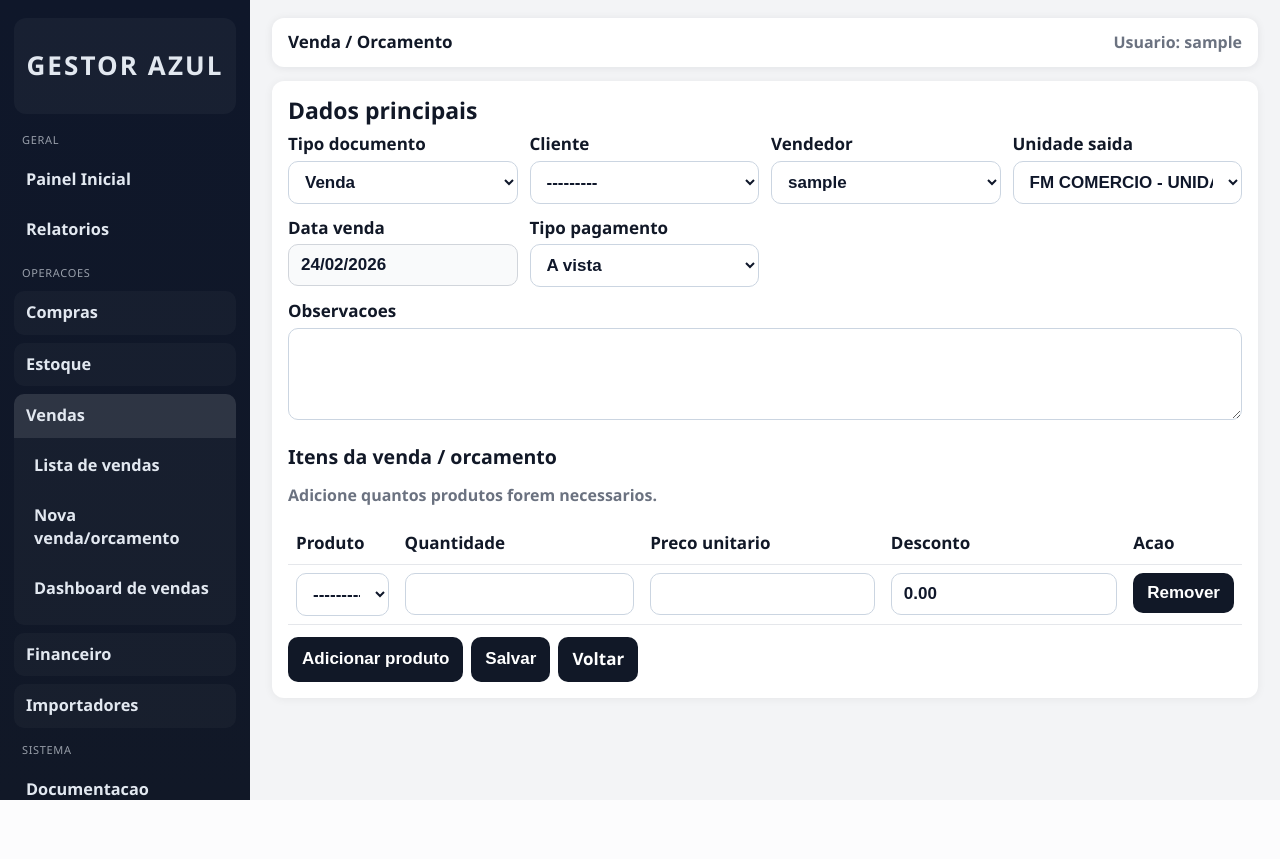
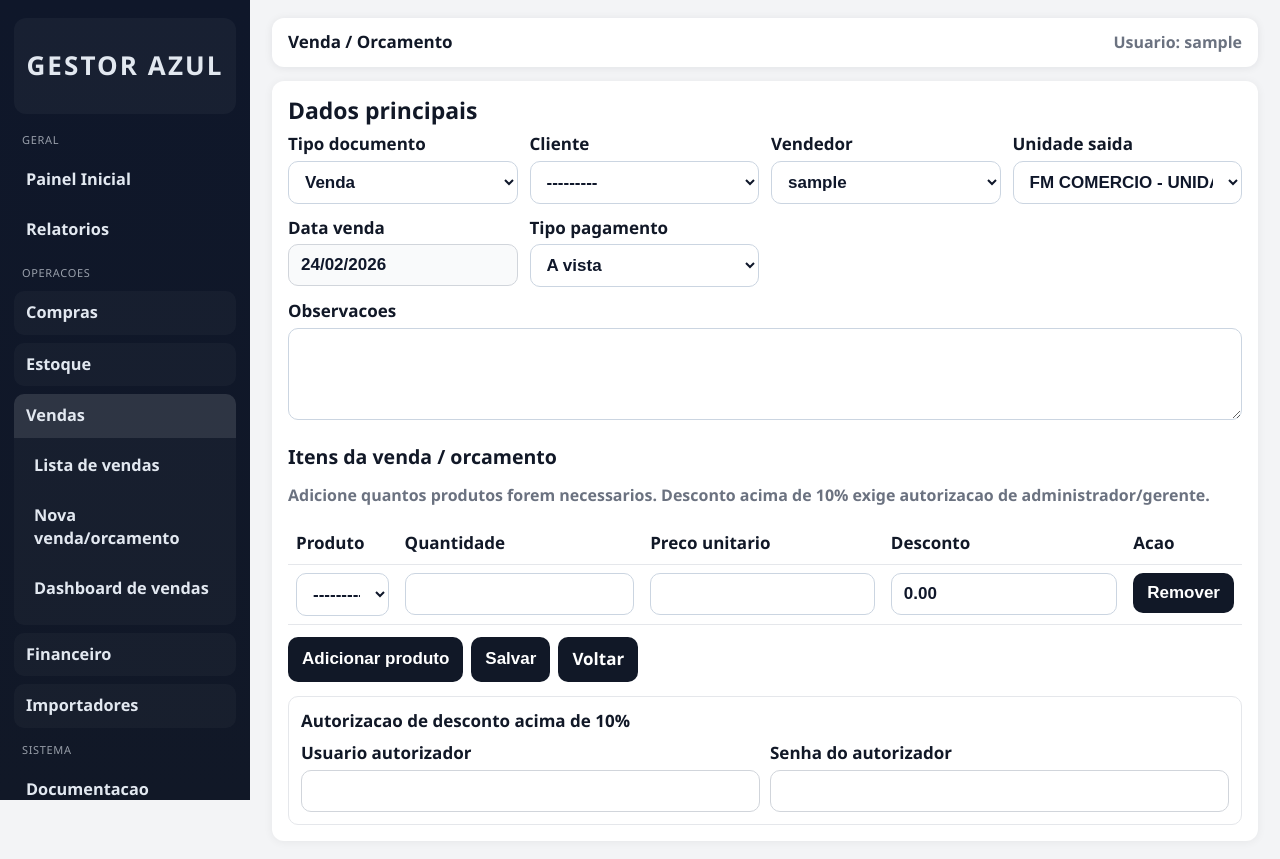
Before and after one commit to AndrePontes08/SISTEMA-MUNDO-LED, a Django app: page /vendas/nova/ in a window 1280 px wide. Before the commit the page ends 800 px from the top, so only its background shows below. Run offline with Django 5.2, Linux system fonts and the light colour scheme; the visitor is signed in with stand-in values (Sample User, id 1); data comes from the database, SQL or seed files in the repository; data that the repository does not hold is empty.

Commit message:
feat: reforcar controle admin em precos, descontos e alertas

```diff
--- a/core/templates/base.html
+++ b/core/templates/base.html
@@ -300,6 +300,31 @@
         {% endif %}
       {% endwith %}
     </div>
+
+    {% if alertas_operacionais %}
+    <div class="card" style="margin-top:12px;">
+      <h2>ALERTAS OPERACIONAIS (ADMIN)</h2>
+      <p class="muted">Movimentos fora do padrão e descontos acima do limite de 10%.</p>
+      <table style="width:100%;border-collapse:collapse;margin-top:10px;">
+        <thead>
+          <tr>
+            <th style="text-align:left;padding:8px;border-bottom:1px solid #e5e7eb;">Data</th>
+            <th style="text-align:left;padding:8px;border-bottom:1px solid #e5e7eb;">Tipo</th>
+            <th style="text-align:left;padding:8px;border-bottom:1px solid #e5e7eb;">Detalhe</th>
+          </tr>
+        </thead>
+        <tbody>
+          {% for alerta in alertas_operacionais %}
+            <tr>
+              <td style="padding:8px;border-bottom:1px solid #e5e7eb;">{{ alerta.data|date:"d/m/Y" }}</td>
+              <td style="padding:8px;border-bottom:1px solid #e5e7eb;"><strong>{{ alerta.tipo }}</strong></td>
+              <td style="padding:8px;border-bottom:1px solid #e5e7eb;">{{ alerta.detalhe }}</td>
+            </tr>
+          {% endfor %}
+        </tbody>
+      </table>
+    </div>
+    {% endif %}
     {% endblock %}
   </main>
 </div>
--- a/vendas/templates/vendas/venda_form.html
+++ b/vendas/templates/vendas/venda_form.html
@@ -60,7 +60,7 @@
     {% endif %}
 
     <h3 style="margin-top:18px;">Itens da venda / orcamento</h3>
-    <p class="muted">Adicione quantos produtos forem necessarios.</p>
+    <p class="muted">Adicione quantos produtos forem necessarios. Desconto acima de 10% exige autorizacao de administrador/gerente.</p>
     {{ itens_formset.management_form }}
     <table style="width:100%;border-collapse:collapse;" id="itens-table">
       <thead>
@@ -107,6 +107,20 @@
       <button class="btn" type="button" id="add-item-btn">Adicionar produto</button>
       <button class="btn" type="submit">Salvar</button>
       <a class="btn" href="{% url 'vendas:venda_list' %}">Voltar</a>
+    </div>
+
+    <div style="margin-top:14px;padding:12px;border:1px solid #e5e7eb;border-radius:10px;">
+      <strong>Autorizacao de desconto acima de 10%</strong>
+      <div style="display:grid;grid-template-columns:repeat(auto-fit,minmax(220px,1fr));gap:10px;margin-top:8px;">
+        <div>
+          <label for="id_desconto_autorizador" style="display:block;font-weight:600;margin-bottom:4px;">Usuario autorizador</label>
+          <input id="id_desconto_autorizador" name="desconto_autorizador" type="text" style="width:100%;padding:10px 12px;border-radius:10px;border:1px solid #d1d5db;">
+        </div>
+        <div>
+          <label for="id_desconto_senha" style="display:block;font-weight:600;margin-bottom:4px;">Senha do autorizador</label>
+          <input id="id_desconto_senha" name="desconto_senha" type="password" style="width:100%;padding:10px 12px;border-radius:10px;border:1px solid #d1d5db;">
+        </div>
+      </div>
     </div>
   </form>
 </div>
--- a/vendas/views.py
+++ b/vendas/views.py
@@ -2,8 +2,10 @@ from __future__ import annotations
 
 import io
 from datetime import timedelta
+from decimal import Decimal
 
 from django.conf import settings
+from django.contrib.auth import authenticate
 from django.contrib import messages
 from django.db.models import Prefetch
 from django.http import FileResponse, HttpResponse
@@ -235,6 +237,8 @@ class VendaCreateView(VendasAccessMixin, CreateView):
         if not itens_validos:
             messages.error(self.request, "Adicione ao menos um produto para salvar.")
             return self.form_invalid(form)
+        if not self._validar_autorizacao_desconto(itens_validos):
+            return self.form_invalid(form)
 
         self.object = form.save(commit=False)
         if not self._is_manager():
@@ -245,11 +249,70 @@ class VendaCreateView(VendasAccessMixin, CreateView):
         formset.save()
         recalcular_totais(self.object)
         registrar_evento(self.object, "CRIACAO", self.request.user, "Venda criada pela interface")
+        if getattr(self, "_desconto_percentual", Decimal("0.00")) > Decimal("10.00"):
+            registrar_evento(
+                self.object,
+                "OUTRO",
+                self.request.user,
+                (
+                    f"Desconto acima do limite aprovado ({self._desconto_percentual:.2f}%). "
+                    f"Autorizado por: {self._desconto_autorizador.username}."
+                ),
+            )
         messages.success(self.request, "Venda criada com sucesso.")
         return redirect(self.get_success_url())
 
     def get_success_url(self):
         return reverse("vendas:venda_detail", kwargs={"pk": self.object.pk})
+
+    def _usuario_pode_autorizar_desconto(self, user) -> bool:
+        if not user or not user.is_authenticated:
+            return False
+        if user.is_superuser or user.groups.filter(name="admin/gestor").exists():
+            return True
+        return user.username.lower() in {"lucas", "tabatha"}
+
+    def _maior_percentual_desconto(self, itens_forms) -> Decimal:
+        maior = Decimal("0.00")
+        for item_form in itens_forms:
+            data = item_form.cleaned_data or {}
+            preco = data.get("preco_unitario") or Decimal("0.00")
+            desconto = data.get("desconto") or Decimal("0.00")
+            if preco <= 0 or desconto <= 0:
+                continue
+            percentual = ((desconto / preco) * Decimal("100.00")).quantize(Decimal("0.01"))
+            if percentual > maior:
+                maior = percentual
+        return maior
+
+    def _validar_autorizacao_desconto(self, itens_forms) -> bool:
+        self._desconto_percentual = self._maior_percentual_desconto(itens_forms)
+        self._desconto_autorizador = None
+        if self._desconto_percentual <= Decimal("10.00"):
+            return True
+
+        if self._usuario_pode_autorizar_desconto(self.request.user):
+            self._desconto_autorizador = self.request.user
+            return True
+
+        usuario_aut = (self.request.POST.get("desconto_autorizador") or "").strip()
+        senha_aut = (self.request.POST.get("desconto_senha") or "").strip()
+        if not usuario_aut or not senha_aut:
+            messages.error(
+                self.request,
+                (
+                    f"Desconto de {self._desconto_percentual:.2f}% excede o limite de 10%. "
+                    "Informe usuário e senha de administrador/gerente para autorizar."
+                ),
+            )
+            return False
+
+        autorizado = authenticate(self.request, username=usuario_aut, password=senha_aut)
+        if not self._usuario_pode_autorizar_desconto(autorizado):
+            messages.error(self.request, "Credencial de autorização inválida para desconto acima de 10%.")
+            return False
+        self._desconto_autorizador = autorizado
+        return True
 
 
 class VendaUpdateView(VendasAccessMixin, UpdateView):
@@ -284,6 +347,8 @@ class VendaUpdateView(VendasAccessMixin, UpdateView):
         if not itens_validos:
             messages.error(self.request, "Adicione ao menos um produto para salvar.")
             return self.form_invalid(form)
+        if not self._validar_autorizacao_desconto(itens_validos):
+            return self.form_invalid(form)
 
         before = self.get_object()
         change_log = self._build_change_log(before, form, formset)
@@ -300,6 +365,16 @@ class VendaUpdateView(VendasAccessMixin, UpdateView):
                 "OUTRO",
                 self.request.user,
                 "Alteracoes registradas: " + "; ".join(change_log),
+            )
+        if getattr(self, "_desconto_percentual", Decimal("0.00")) > Decimal("10.00"):
+            registrar_evento(
+                self.object,
+                "OUTRO",
+                self.request.user,
+                (
+                    f"Desconto acima do limite aprovado em edicao ({self._desconto_percentual:.2f}%). "
+                    f"Autorizado por: {self._desconto_autorizador.username}."
+                ),
             )
         messages.success(self.request, "Venda atualizada com sucesso.")
         return redirect(self.get_success_url())
@@ -355,6 +430,55 @@ class VendaUpdateView(VendasAccessMixin, UpdateView):
                 logs.append(f"Item {instance.id} alterado: {item_changes}")
 
         return logs
+
+    def _usuario_pode_autorizar_desconto(self, user) -> bool:
+        if not user or not user.is_authenticated:
+            return False
+        if user.is_superuser or user.groups.filter(name="admin/gestor").exists():
+            return True
+        return user.username.lower() in {"lucas", "tabatha"}
+
+    def _maior_percentual_desconto(self, itens_forms) -> Decimal:
+        maior = Decimal("0.00")
+        for item_form in itens_forms:
+            data = item_form.cleaned_data or {}
+            preco = data.get("preco_unitario") or Decimal("0.00")
+            desconto = data.get("desconto") or Decimal("0.00")
+            if preco <= 0 or desconto <= 0:
+                continue
+            percentual = ((desconto / preco) * Decimal("100.00")).quantize(Decimal("0.01"))
+            if percentual > maior:
+                maior = percentual
+        return maior
+
+    def _validar_autorizacao_desconto(self, itens_forms) -> bool:
+        self._desconto_percentual = self._maior_percentual_desconto(itens_forms)
+        self._desconto_autorizador = None
+        if self._desconto_percentual <= Decimal("10.00"):
+            return True
+
+        if self._usuario_pode_autorizar_desconto(self.request.user):
+            self._desconto_autorizador = self.request.user
+            return True
+
+        usuario_aut = (self.request.POST.get("desconto_autorizador") or "").strip()
+        senha_aut = (self.request.POST.get("desconto_senha") or "").strip()
+        if not usuario_aut or not senha_aut:
+            messages.error(
+                self.request,
+                (
+                    f"Desconto de {self._desconto_percentual:.2f}% excede o limite de 10%. "
+                    "Informe usuário e senha de administrador/gerente para autorizar."
+                ),
+            )
+            return False
+
+        autorizado = authenticate(self.request, username=usuario_aut, password=senha_aut)
+        if not self._usuario_pode_autorizar_desconto(autorizado):
+            messages.error(self.request, "Credencial de autorização inválida para desconto acima de 10%.")
+            return False
+        self._desconto_autorizador = autorizado
+        return True
 
 
 class VendaConfirmarView(VendasAccessMixin, View):
```
Also changed, not shown: core/views.py (+82 -0 lines), estoque/tests.py (+20 -2 lines), estoque/views.py (+12 -0 lines), vendas/tests.py (+61 -0 lines).
